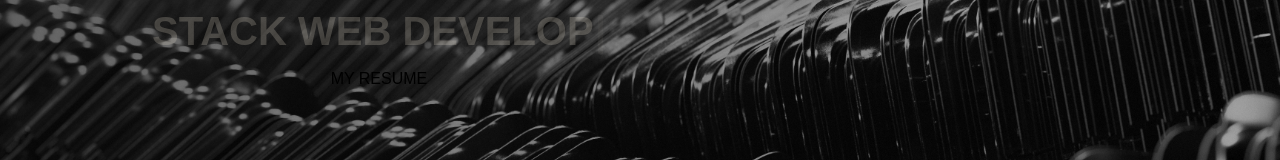
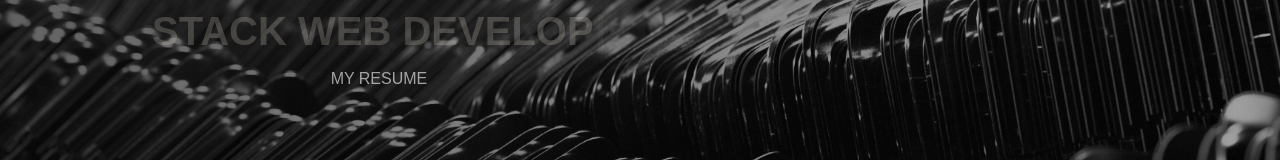
Before and after one commit to StefanDsd/Stefan-React-Portfolio, a React (Create React App) app: page / in a window 1280 px wide. Shown: the part 390-550 px from the top of the page. Built offline with nearby package versions, Linux system fonts and the light colour scheme.

Commit message:
working on style

```diff
--- a/src/components/Section/index.js
+++ b/src/components/Section/index.js
@@ -38,10 +38,8 @@ const Section = () => {
             }}
           />
         </h1>
-         <div className="main-btn">
-          <div onClick={showModal} to="/">
+         <div className="main-btn" onClick={showModal} to="/">
             My Resume
-          </div>
         </div>
         {modalActive && <Modal showModal={showModal} />}
       </div>
--- a/src/components/Section/index.modules.css
+++ b/src/components/Section/index.modules.css
@@ -41,10 +41,9 @@
     color: hsl(var(--clr-glass-font));
   }
 
-  .main-btn {
+  .main-btn  {
+    cursor: pointer;
     margin-block: 1rem;
-  }
-  .main-btn a {
     text-decoration: none;
     color: var(--clr-white);
   }
```
